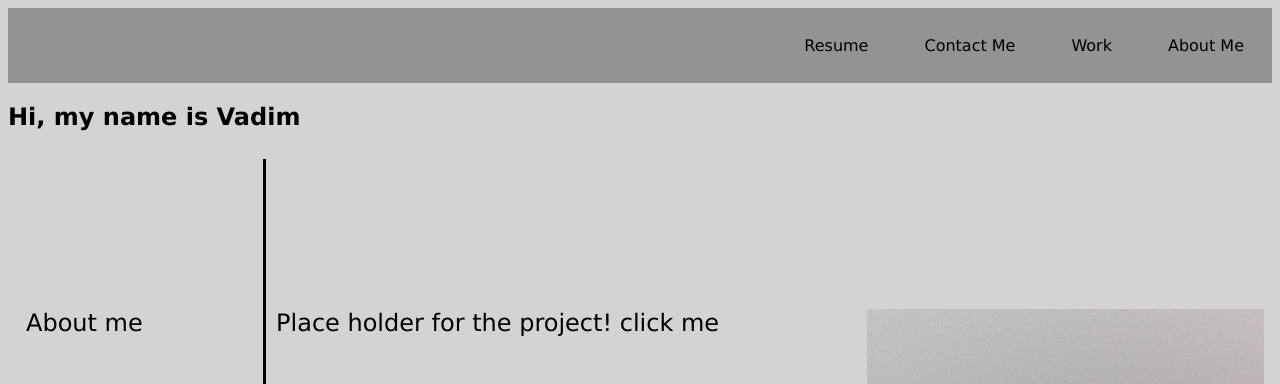
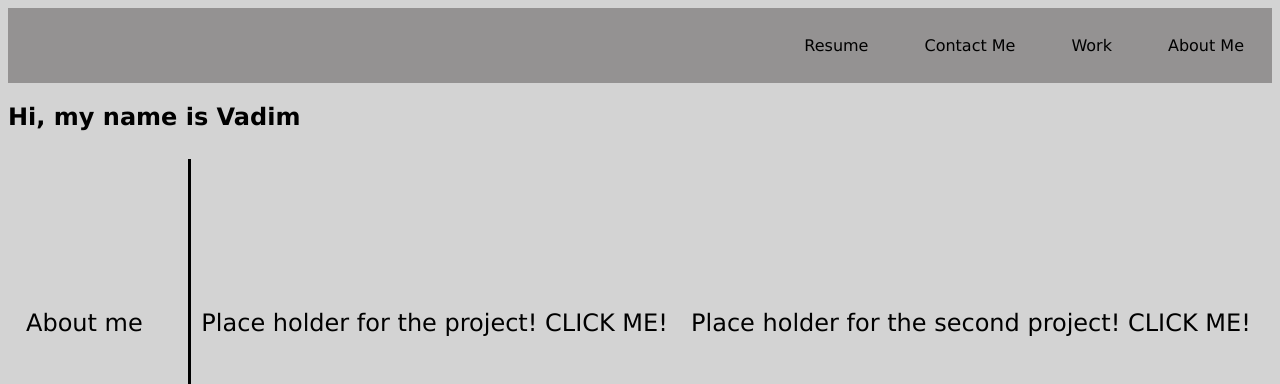
Before and after one commit to RunninFridge/second-challenge-hw, a plain HTML site: page index.html in a window 1280 px wide. Shown: the top 384 px of the page. Drawn offline with Linux system fonts and the light colour scheme.

Commit message:
added project 2

```diff
--- a/index.html
+++ b/index.html
@@ -35,7 +35,11 @@
 							<section class="sidebar-left" id="contact-me">Contact me</section>
 						</div>
 						<div id="box-2">
-							Place holder for the project! <a href="https://runninfridge.github.io/project-one/">click me</a></div>
+							Place holder for the project! <a href="https://runninfridge.github.io/project-one/">CLICK ME!</a>
+						</div>
+						<div>
+							Place holder for the second project! <a href="https://blooming-garden-02531.herokuapp.com/">CLICK ME!</a>
+						</div>
 
 						<div id="box-3">
 							<span>
```
Also changed, not shown: 2 other files.
